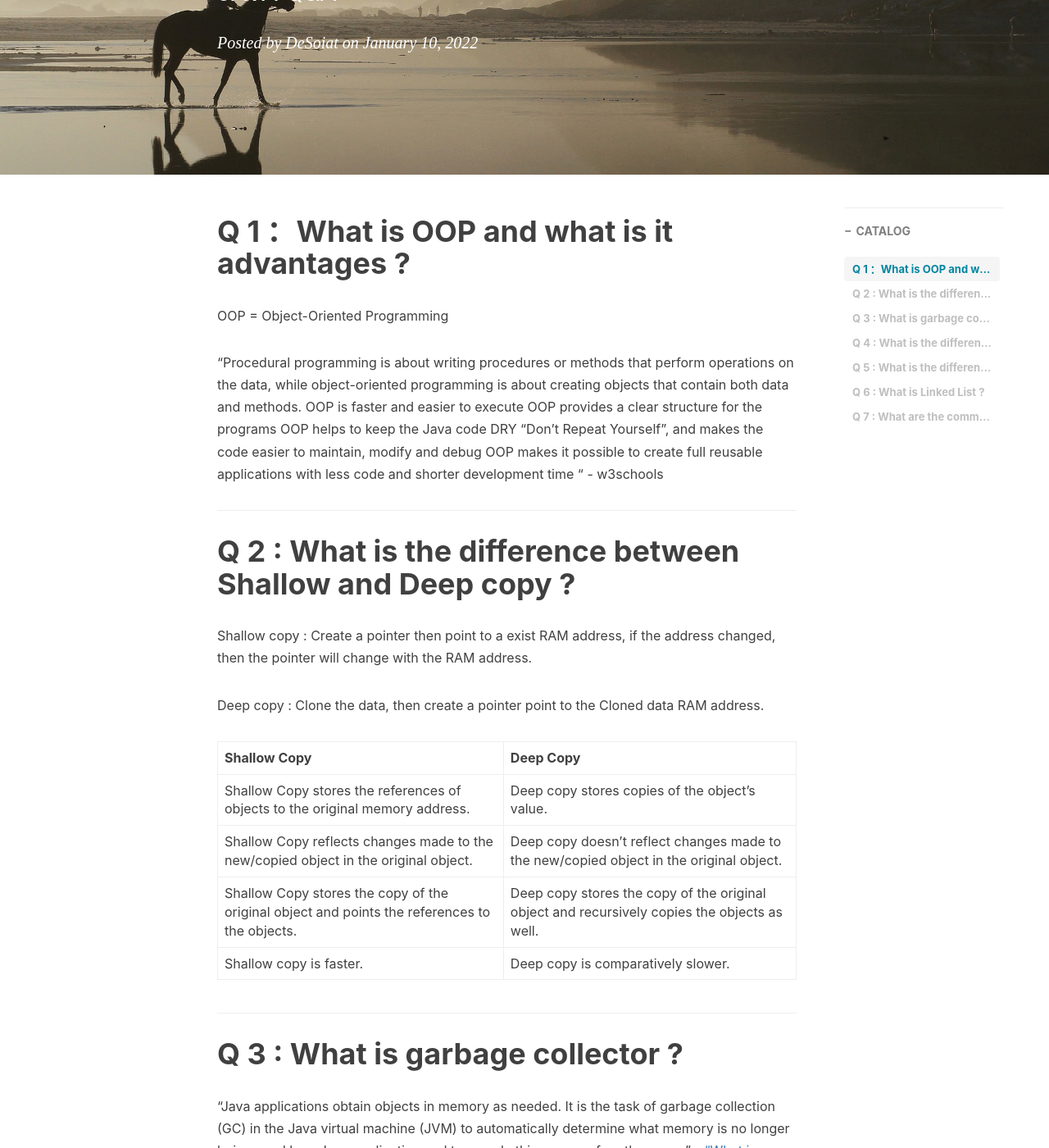
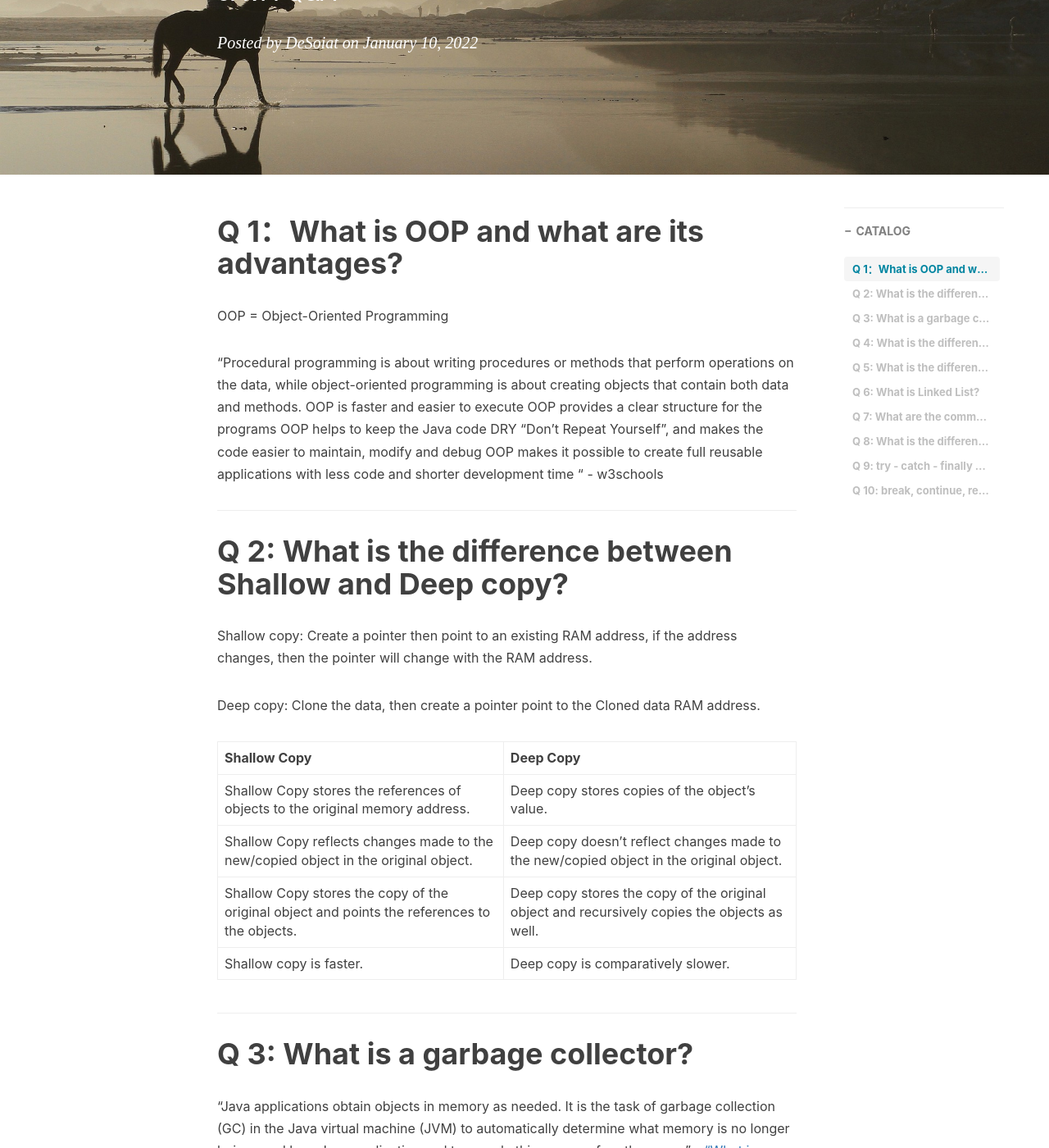
Before and after one commit to DeSoiat/DESOIAT.GITHUB.IO, a Jekyll site: the page built from _posts/2022-01-10-JAVA Q&A.md, in a window 1280 px wide and 1400 px high, scrolled down 310 px. Shown: the whole window at 82% size. Built offline with Jekyll 4.4.1, drawn with Linux system fonts in a browser that asks for light colours; nearby versions of some CDN libraries; comment, search, counter and statistics services are not loaded; some of the changed text lies outside the part shown.

Commit message:
Update 2022-01-10-JAVA Q&A.md

```diff
--- a/_posts/2022-01-10-JAVA Q&A.md
+++ b/_posts/2022-01-10-JAVA Q&A.md
@@ -13,7 +13,7 @@
 ---
 
 
-# Q 1 ：What is OOP and what is it advantages ?
+# Q 1：What is OOP and what are its advantages?
 
 OOP = Object-Oriented Programming
 
@@ -25,24 +25,24 @@
 
 ---
 
-# Q 2 : What is the difference between Shallow and Deep copy ?
+# Q 2: What is the difference between Shallow and Deep copy?
 
-Shallow copy : Create a pointer then point to a exist RAM address, if the address changed, then the pointer will change with the RAM address.
+Shallow copy: Create a pointer then point to an existing RAM address, if the address changes, then the pointer will change with the RAM address.
 
-Deep copy : Clone the data, then create a pointer point to the Cloned data RAM address.
+Deep copy: Clone the data, then create a pointer point to the Cloned data RAM address.
 
 <figure class="table"><table><thead><tr><th>Shallow Copy</th><th>Deep Copy</th></tr></thead><tbody><tr><td>Shallow Copy stores the references of objects to the original memory address. &nbsp;&nbsp;</td><td>Deep copy stores copies of the object’s value.</td></tr><tr><td>Shallow Copy reflects changes made to the new/copied object in the original object.</td><td>Deep copy doesn’t reflect changes made to the new/copied object in the original object.</td></tr><tr><td>Shallow Copy stores the copy of the original object and points the references to the objects.</td><td>Deep copy stores the copy of the original object and recursively copies the objects as well.</td></tr><tr><td>Shallow copy is faster.</td><td>Deep copy is comparatively slower.</td></tr></tbody></table></figure>
 
 ---
 
-# Q 3 : What is garbage collector ?
+# Q 3: What is a garbage collector?
 
 "Java applications obtain objects in memory as needed. It is the task of garbage collection (GC) in the Java virtual machine (JVM) to automatically determine what memory is no longer being used by a Java application and to recycle this memory for other uses." - ["What is Garbage Collection in Java
 and Why is it Important?" by John Worthington](https://www.eginnovations.com/blog/what-is-garbage-collection-java/)
 
 ---
 
-# Q 4 : What is the difference between JDK and JRE ?
+# Q 4: What is the difference between JDK and JRE?
 
 JDK: Java development kit contain development tools and environment.
 
@@ -92,3 +92,28 @@
 -w3schools
 
 ---
+
+# Q 8: What is the difference between throw and throws?
+
+
+The throw is used to throw an exception explicitly.
+
+The throws keyword can be used to declare multiple exceptions.
+
+---
+
+# Q 9: try - catch - finally which part can be omitted?
+
+catch
+
+---
+
+# Q 10: break, continue, return differences and functions?
+
+break - break and stop executing the loop.
+
+continue - break current loop then continue next loop.
+
+return - return value of the method and stop executing the rest code in the method.
+
+---
```
Also changed, not shown: other parts of _posts/2022-01-10-JAVA Q&A.md (+6 -6 lines).
